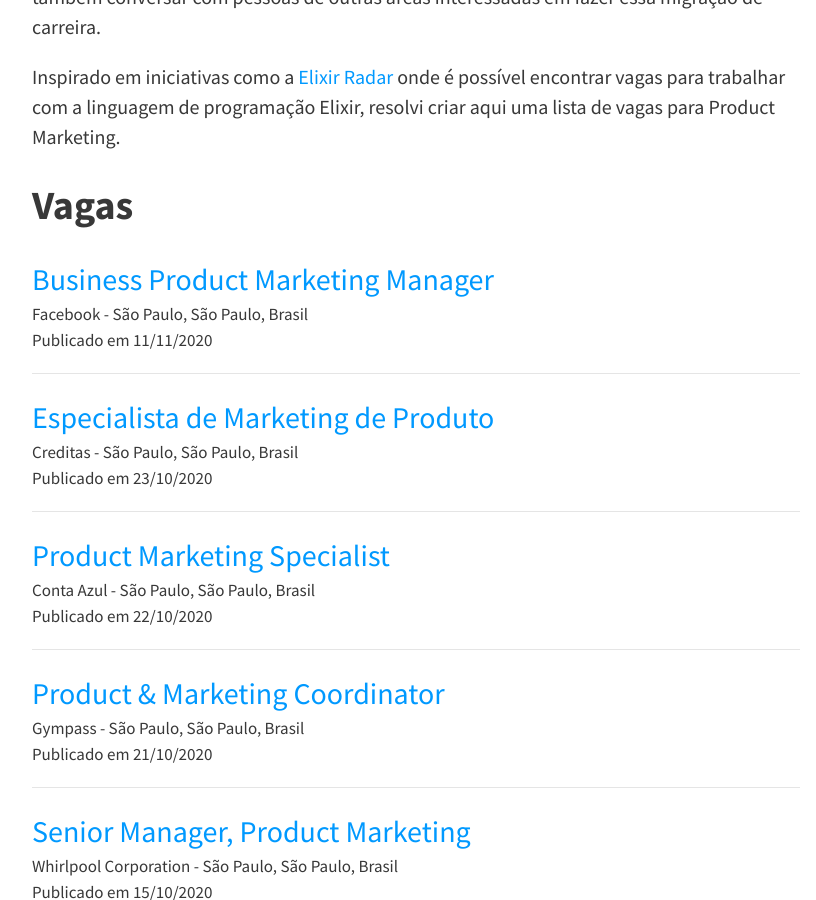
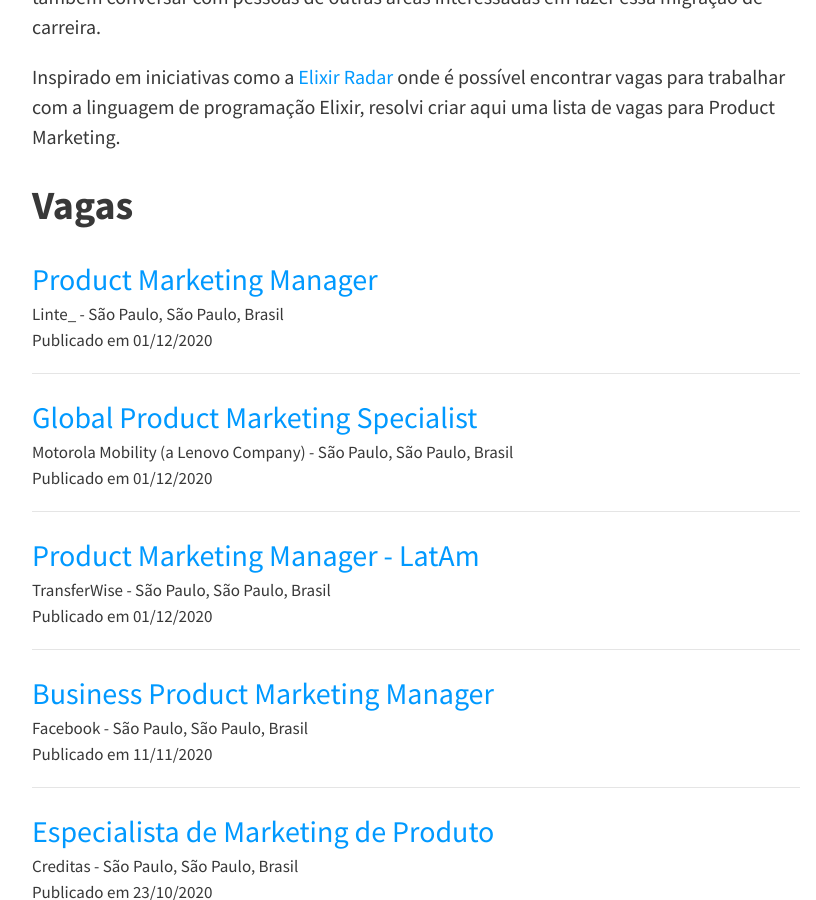
Before and after one commit to felipecbarbosa/felipecbarbosa.github.io, a Jekyll site: the page built from product-marketing/vagas.md, in a window 1280 px wide and 900 px high, scrolled down 953 px. Shown: the whole window, without its empty margins (224-1040 px from the left). Built offline with Jekyll 4.4.1, drawn with Linux system fonts in a browser that asks for light colours; nearby versions of some CDN libraries; comment, search, counter and statistics services are not loaded.

Commit message:
Added new jobs

```diff
--- a/_data/job.json
+++ b/_data/job.json
@@ -1,4 +1,25 @@
 [
+    {
+        "url": "https://www.linkedin.com/jobs/view/2321306337/",
+        "title": "Product Marketing Manager",
+        "location": "Linte_ - São Paulo, São Paulo, Brasil",
+        "date": "Publicado em 01/12/2020",
+        "track": "linte"
+    },
+    {
+        "url": "https://www.linkedin.com/jobs/view/2272668808/",
+        "title": "Global Product Marketing Specialist",
+        "location": "Motorola Mobility (a Lenovo Company) - São Paulo, São Paulo, Brasil",
+        "date": "Publicado em 01/12/2020",
+        "track": "motorola"
+    },
+    {
+        "url": "https://www.linkedin.com/jobs/view/2288333196/",
+        "title": "Product Marketing Manager - LatAm",
+        "location": "TransferWise - São Paulo, São Paulo, Brasil",
+        "date": "Publicado em 01/12/2020",
+        "track": "transferwise"
+    },
     {
         "url": "https://www.linkedin.com/jobs/view/2300955266/",
         "title": "Business Product Marketing Manager",
```
